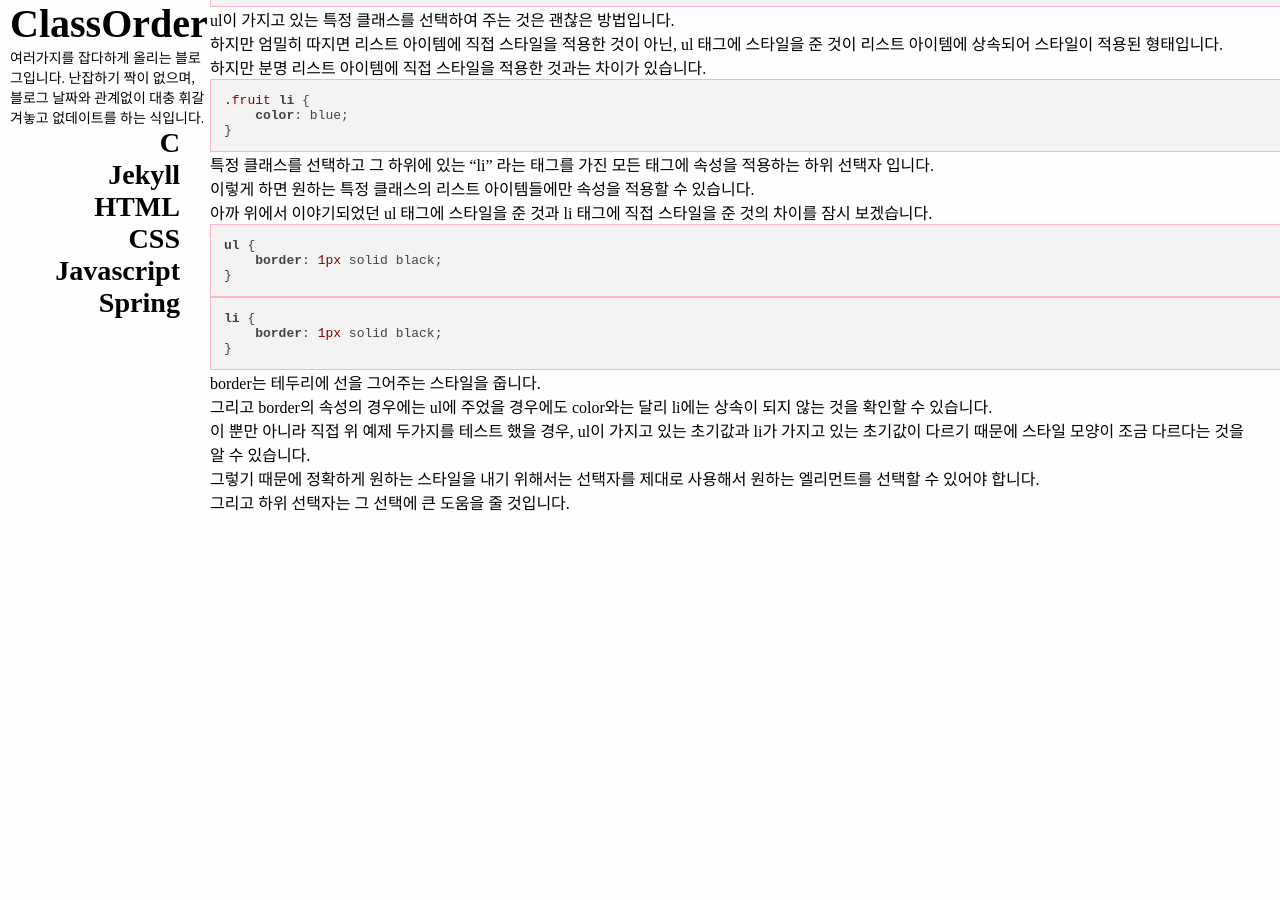
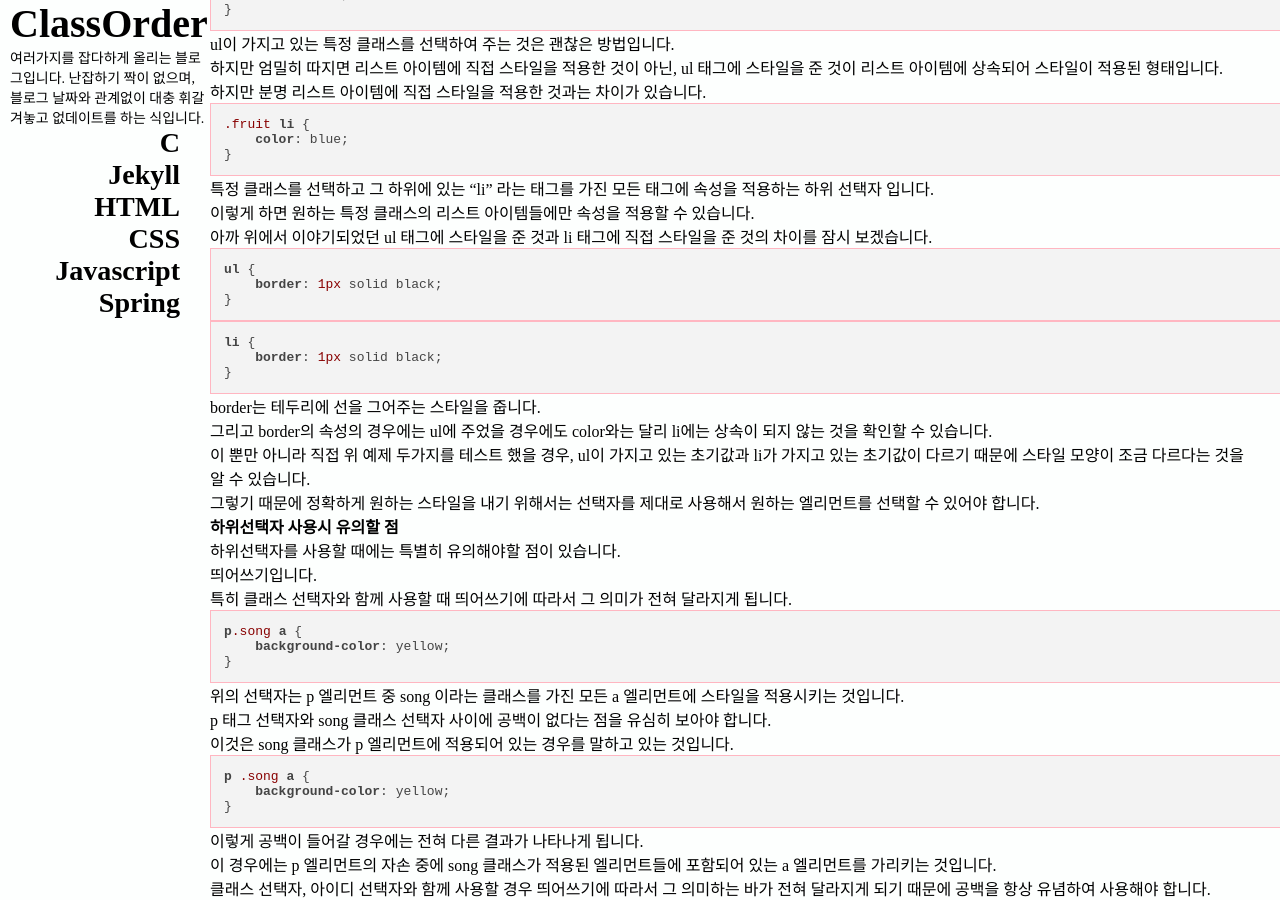
Before and after one commit to ProjectTavern/deprecated-winterguard.github.io, a Jekyll site: the page built from categories/css/_posts/2018-01-05-[CSS]-하위선택자.md, in a window 1280 px wide and 900 px high, scrolled down 665 px. Built offline with Jekyll 4.4.1, drawn with Linux system fonts in a browser that asks for light colours; nearby versions of some CDN libraries; our own code applies the rules of GitHub Pages for plain Markdown files; a style sheet for code colours, icons or effects is not loaded; before the commit the page ends 1179 px from its top, so only the background shows below that.

Commit message:
Update 2018-01-05-[CSS]-하위선택자.md

```diff
--- a/categories/css/_posts/2018-01-05-[CSS]-하위선택자.md
+++ b/categories/css/_posts/2018-01-05-[CSS]-하위선택자.md
@@ -1,7 +1,7 @@
----
-excerpt: CSS 하위 선택자는 스타일을 적용할 태그를 더욱 유연하고 정확하게 도와주는 역할을 합니다. 하위 선택자의 개념은 다른 선택자를 적절하게 응용할 수록 더욱 큰 빛을 발휘합니다.
----
-# CSS 하위 선택자
+### CSS 하위 선택자
+
+
+#### 개요 설명
 
 HTML 문서에는 일종의 가계도가 존재합니다.
 그 가계도에는 조상, 부모, 동기, 자식, 자손이 있습니다.
@@ -80,4 +80,31 @@ border는 테두리에 선을 그어주는 스타일을 줍니다.
 그리고 border의 속성의 경우에는 ul에 주었을 경우에도 color와는 달리 li에는 상속이 되지 않는 것을 확인할 수 있습니다.
 이 뿐만 아니라 직접 위 예제 두가지를 테스트 했을 경우, ul이 가지고 있는 초기값과 li가 가지고 있는 초기값이 다르기 때문에 스타일 모양이 조금 다르다는 것을 알 수 있습니다.
 그렇기 때문에 정확하게 원하는 스타일을 내기 위해서는 선택자를 제대로 사용해서 원하는 엘리먼트를 선택할 수 있어야 합니다.
-그리고 하위 선택자는 그 선택에 큰 도움을 줄 것입니다.
+
+#### 하위선택자 사용시 유의할 점
+
+하위선택자를 사용할 때에는 특별히 유의해야할 점이 있습니다.
+띄어쓰기입니다.
+
+특히 클래스 선택자와 함께 사용할 때 띄어쓰기에 따라서 그 의미가 전혀 달라지게 됩니다.
+
+~~~css
+p.song a {
+    background-color: yellow;
+}
+~~~
+
+위의 선택자는 p 엘리먼트 중 song 이라는 클래스를 가진 모든 a 엘리먼트에 스타일을 적용시키는 것입니다.
+p 태그 선택자와 song 클래스 선택자 사이에 공백이 없다는 점을 유심히 보아야 합니다.
+이것은 song 클래스가 p 엘리먼트에 적용되어 있는 경우를 말하고 있는 것입니다.
+
+~~~css
+p .song a {
+    background-color: yellow;
+}
+~~~
+
+이렇게 공백이 들어갈 경우에는 전혀 다른 결과가 나타나게 됩니다.
+이 경우에는 p 엘리먼트의 자손 중에 song 클래스가 적용된 엘리먼트들에 포함되어 있는 a 엘리먼트를 가리키는 것입니다.
+
+클래스 선택자, 아이디 선택자와 함께 사용할 경우 띄어쓰기에 따라서 그 의미하는 바가 전혀 달라지게 되기 때문에 공백을 항상 유념하여 사용해야 합니다.
```
